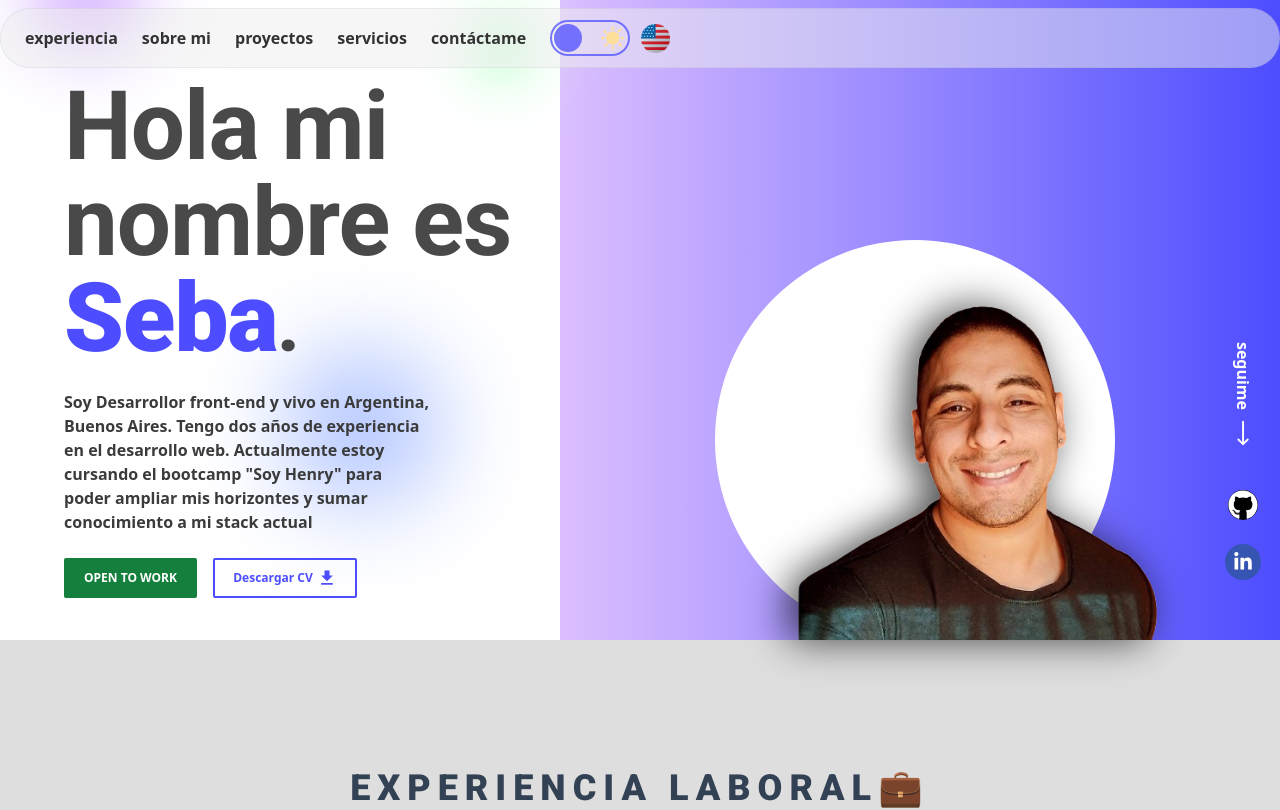
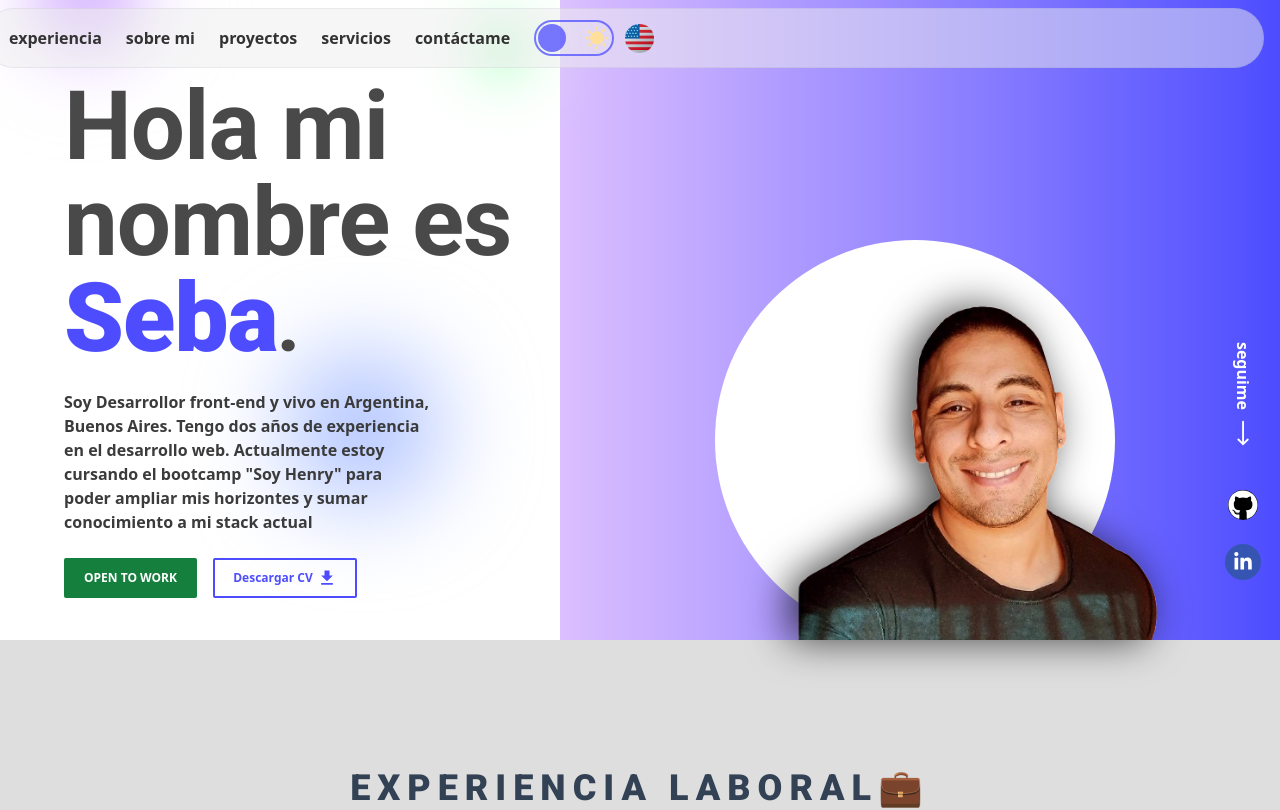
Before and after one commit to SebaPerez90/PORTFOLIO, a Next.js app: page / in a window 1280 px wide. Shown: the top 810 px of the page. Built offline with nearby package versions, Linux system fonts and the light colour scheme; no server answers.

Commit message:
fixing nav bar

```diff
--- a/src/components/Navegation/MenuBtn.tsx
+++ b/src/components/Navegation/MenuBtn.tsx
@@ -8,7 +8,7 @@ const MenuBtn = () => {
 
   return (
     // <header className='z-50 duration-300 flex justify-center w-full fixed'>
-    <header className='z-50 top-0 duration-300 w-full fixed'>
+    <header className='z-50 top-0 duration-300 w-full fixed translate-x-[-1em]'>
       <div className='justify-center items-center flex sm:hidden z-50 absolute right-12 top-8'>
         <span className='sr-only'>
           This button is rendered on screen widths less than 640px
```
